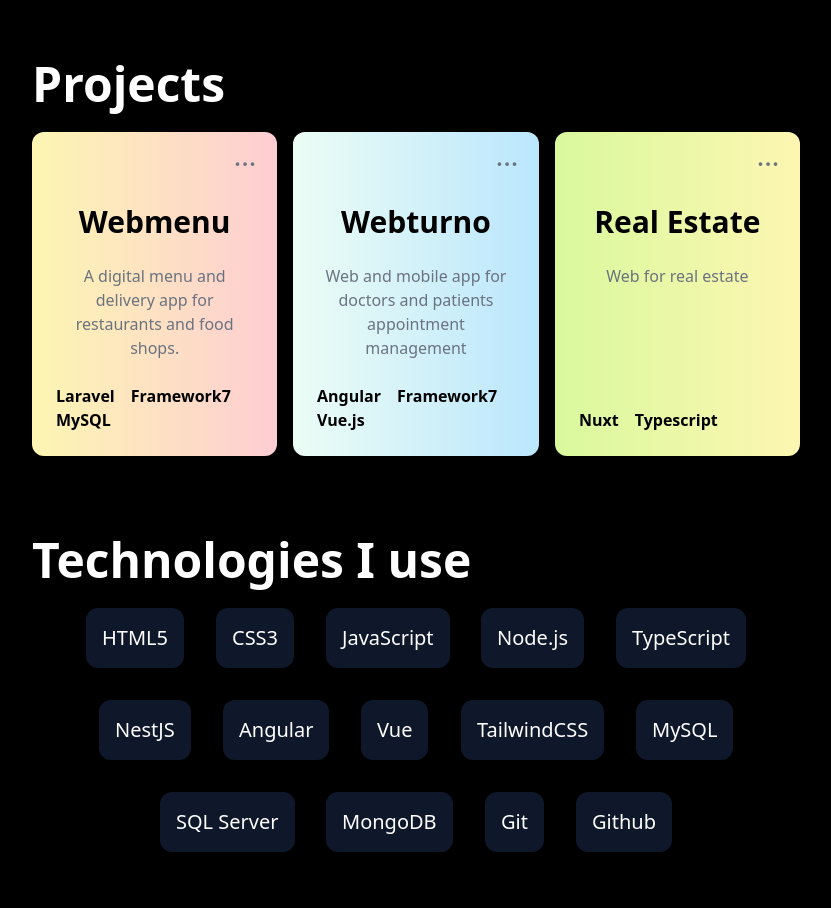
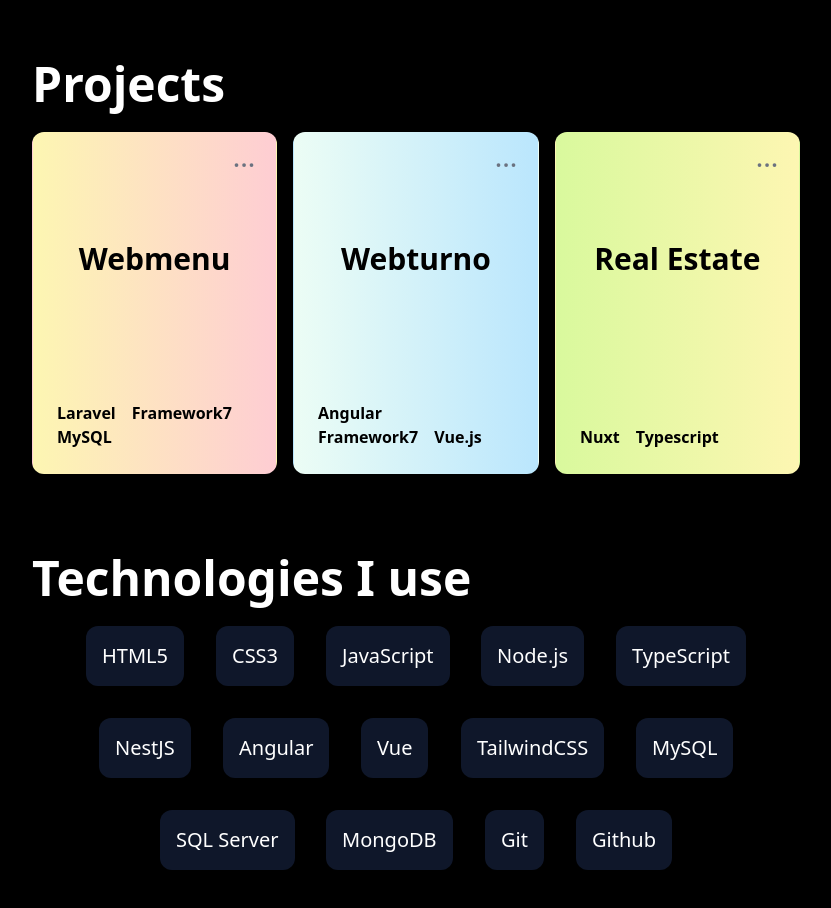
Before and after one commit to louiecodes/portfolio, a Vue app: page / in a window 1280 px wide. Shown: the part 780-1688 px from the top of the page, without its empty margins (224-1055 px from the left). Built offline with nearby package versions, Linux system fonts and the light colour scheme.

Commit message:
Style: Added animations to project cards

```diff
--- a/src/components/ProjectCard.vue
+++ b/src/components/ProjectCard.vue
@@ -2,7 +2,10 @@
   <!--
     class="rounded-xl shadow-lg transition-all duration-300 bg-gradient-to-br from-emerald-200 via-amber-100 to-rose-400 hover:bg-transparent"
   -->
-  <div class="rounded-xl shadow-lg transition-all duration-300" :class="project.background">
+  <div
+    class="rounded-xl shadow-lg transition-all duration-300 group border border-transparent hover:from-black hover:to-black hover:border hover:border-white"
+    :class="project.background"
+  >
     <div class="flex justify-end px-4 pt-4">
       <button class="inline-block text-gray-500 text-sm p-1.5" type="button">
         <span class="sr-only">Open link</span>
@@ -21,18 +24,22 @@
     </div>
     <div class="p-6 flex flex-col h-full">
       <div class="text-center mb-6">
-        <div class="text-3xl font-black text-black transition duration-300 hover:text-slate-50">
+        <div
+          class="text-3xl font-black text-black transition duration-300 translate-y-full group-hover:-translate-y-0 group-hover:text-slate-50"
+        >
           <a :href="project.link" target="_blank">{{ project.title }}</a>
         </div>
       </div>
-      <div class="text-center text-gray-500 whitespace-pre-line mb-6">
+      <div
+        class="text-center text-gray-400 mb-10 transition duration-300 opacity-0 -translate-y-10 group-hover:translate-y-0 group-hover:opacity-100"
+      >
         {{ project.description }}
       </div>
       <div class="flex flex-wrap mt-auto">
         <div
           v-for="(item, index) in project.technologies"
           v-bind:key="index"
-          class="text-black font-semibold me-4"
+          class="text-black font-semibold me-4 group-hover:text-white"
         >
           {{ item }}
         </div>
```
